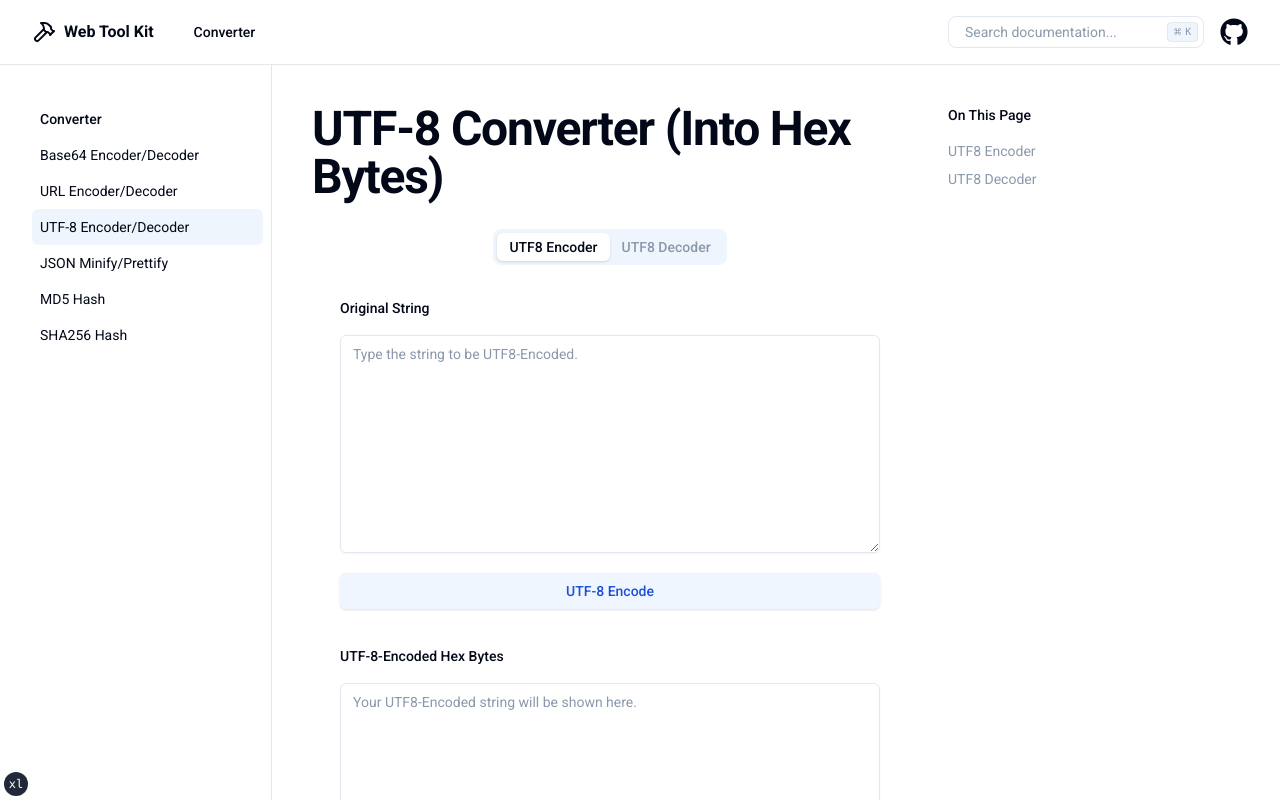
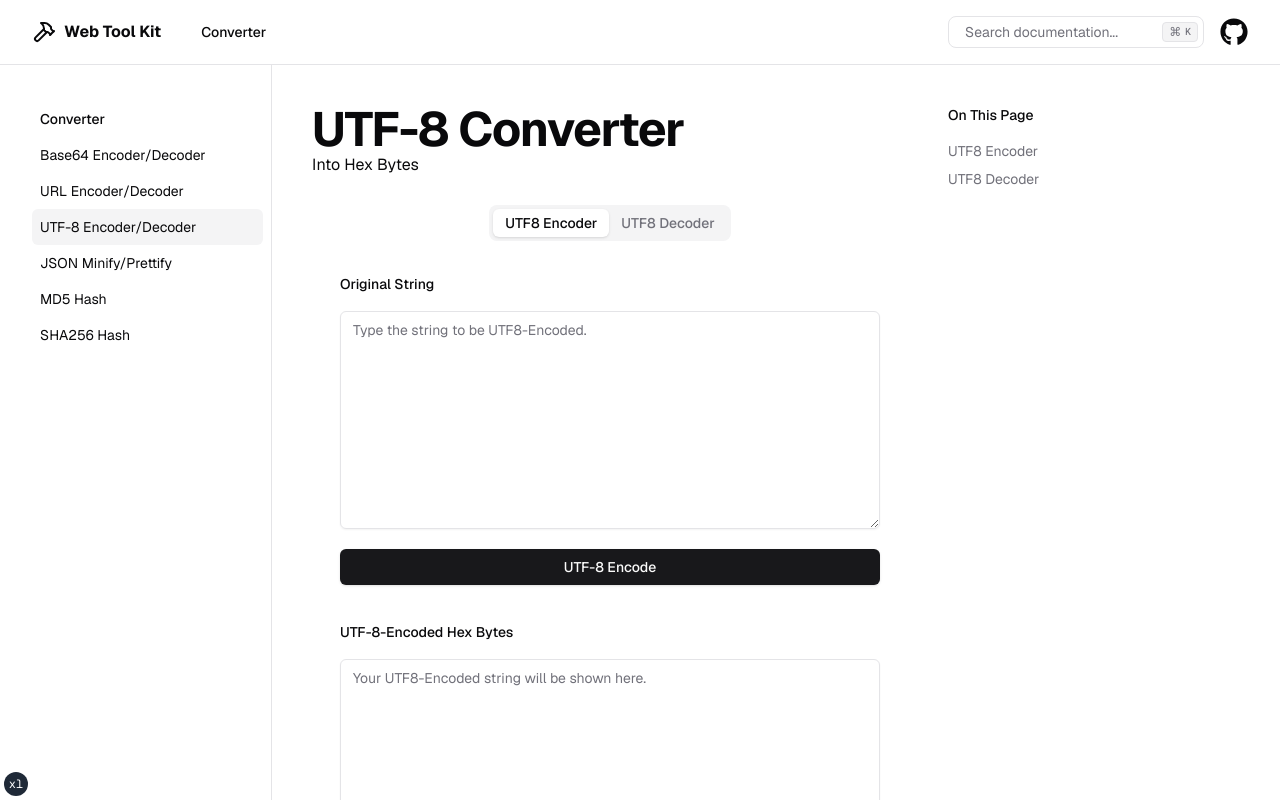
Before and after one commit to SiAce/web-toolkit, a Next.js app: page /converter/utf-8 in a window 1280 px wide. Shown: the top 800 px of the page. Built offline with nearby package versions, Linux system fonts and the light colour scheme.

Commit message:
Change font to Geist

```diff
--- a/package.json
+++ b/package.json
@@ -22,6 +22,7 @@
     "class-variance-authority": "^0.7.0",
     "clsx": "^2.1.0",
     "cmdk": "^0.2.1",
+    "geist": "^1.2.2",
     "lucide-react": "^0.316.0",
     "next": "14.1.0",
     "next-themes": "^0.2.1",
--- a/src/app/converter/utf-8/page.tsx
+++ b/src/app/converter/utf-8/page.tsx
@@ -8,8 +8,9 @@
     <main className="relative py-6 lg:gap-10 lg:py-10 xl:grid xl:grid-cols-[1fr_300px]">
       <div className="mx-auto w-full min-w-0">
         <h1 className="scroll-m-20 text-4xl font-bold tracking-tight lg:text-5xl">
-          UTF-8 Converter (Into Hex Bytes)
+          UTF-8 Converter
         </h1>
+        <h2 className="">Into Hex Bytes</h2>
         <TabbedConverter
           items={[
             { name: "UTF8 Encoder", element: <UTF8Encoder /> },
--- a/src/app/globals.css
+++ b/src/app/globals.css
@@ -5,64 +5,47 @@
 @layer base {
   :root {
     --background: 0 0% 100%;
-    --foreground: 222.2 84% 4.9%;
-
+    --foreground: 240 10% 3.9%;
     --card: 0 0% 100%;
-    --card-foreground: 222.2 84% 4.9%;
-
+    --card-foreground: 240 10% 3.9%;
     --popover: 0 0% 100%;
-    --popover-foreground: 222.2 84% 4.9%;
-
-    --primary: 214, 100%, 97%;
-    --primary-foreground: 224, 76%, 48%;
-
-    --secondary: 210 40% 96.1%;
-    --secondary-foreground: 222.2 47.4% 11.2%;
-
-    --muted: 210 70% 96.1%;
-    --muted-foreground: 215.4 16.3% 60.9%;
-
-    --accent: 210 40% 96.1%;
-    --accent-foreground: 222.2 47.4% 11.2%;
-
-    --destructive: 0 84.2% 60.2%;
-    --destructive-foreground: 210 40% 98%;
-
-    --border: 220, 13%, 91%;
-    --input: 214.3 31.8% 91.4%;
-    --ring: 220, 13%, 91%;
-
+    --popover-foreground: 240 10% 3.9%;
+    --primary: 240 5.9% 10%;
+    --primary-foreground: 0 0% 98%;
+    --secondary: 240 4.8% 95.9%;
+    --secondary-foreground: 240 5.9% 10%;
+    --muted: 240 4.8% 95.9%;
+    --muted-foreground: 240 3.8% 46.1%;
+    --accent: 240 4.8% 95.9%;
+    --accent-foreground: 240 5.9% 10%;
+    --destructive: 0 72.22% 50.59%;
+    --destructive-foreground: 0 0% 98%;
+    --border: 240 5.9% 90%;
+    --input: 240 5.9% 90%;
+    --ring: 240 5% 64.9%;
     --radius: 0.5rem;
   }
 
   .dark {
-    --background: 222.2 84% 4.9%;
-    --foreground: 210 40% 98%;
-
-    --card: 222.2 84% 4.9%;
-    --card-foreground: 210 40% 98%;
-
-    --popover: 222.2 84% 4.9%;
-    --popover-foreground: 210 40% 98%;
-
-    --primary: 210 40% 98%;
-    --primary-foreground: 222.2 47.4% 11.2%;
-
-    --secondary: 217.2 32.6% 17.5%;
-    --secondary-foreground: 210 40% 98%;
-
-    --muted: 217.2 32.6% 17.5%;
-    --muted-foreground: 215 20.2% 65.1%;
-
-    --accent: 217.2 32.6% 17.5%;
-    --accent-foreground: 210 40% 98%;
-
+    --background: 240 10% 3.9%;
+    --foreground: 0 0% 98%;
+    --card: 240 10% 3.9%;
+    --card-foreground: 0 0% 98%;
+    --popover: 240 10% 3.9%;
+    --popover-foreground: 0 0% 98%;
+    --primary: 0 0% 98%;
+    --primary-foreground: 240 5.9% 10%;
+    --secondary: 240 3.7% 15.9%;
+    --secondary-foreground: 0 0% 98%;
+    --muted: 240 3.7% 15.9%;
+    --muted-foreground: 240 5% 64.9%;
+    --accent: 240 3.7% 15.9%;
+    --accent-foreground: 0 0% 98%;
     --destructive: 0 62.8% 30.6%;
-    --destructive-foreground: 210 40% 98%;
-
-    --border: 217.2 32.6% 17.5%;
-    --input: 217.2 32.6% 17.5%;
-    --ring: 212.7 26.8% 83.9%;
+    --destructive-foreground: 0 85.7% 97.3%;
+    --border: 240 3.7% 15.9%;
+    --input: 240 3.7% 15.9%;
+    --ring: 240 4.9% 83.9%;
   }
 }
 
@@ -70,6 +53,7 @@
   * {
     @apply border-border;
   }
+
   body {
     @apply bg-background text-foreground;
   }
--- a/src/app/layout.tsx
+++ b/src/app/layout.tsx
@@ -1,7 +1,8 @@
 import { Analytics } from "@vercel/analytics/react";
 import { SpeedInsights } from "@vercel/speed-insights/next";
 import type { Metadata } from "next";
-import { Roboto as FontSans } from "next/font/google"
+import { GeistSans } from "geist/font/sans"
+import { GeistMono } from 'geist/font/mono'
 
 import "./globals.css";
 import { ThemeProvider } from "@/components/theme-provider";
@@ -9,11 +10,6 @@
 import { Toaster } from "@/components/ui/toaster";
 import { cn } from "@/lib/utils";
 
-const fontSans = FontSans({
-  subsets: ["latin"],
-  weight: ["100", "300", "400", "500", "700", "900"],
-  variable: "--font-sans",
-})
 
 export const metadata: Metadata = {
   title: "Web Tool Kit",
@@ -36,7 +32,8 @@
       </head>
       <body className={cn(
         "min-h-screen bg-background font-sans antialiased",
-        fontSans.variable
+        GeistSans.variable,
+        GeistMono.variable
       )}>
         <ThemeProvider attribute="class" defaultTheme="system" enableSystem>
           {children}
--- a/tailwind.config.ts
+++ b/tailwind.config.ts
@@ -1,4 +1,6 @@
 import type { Config } from "tailwindcss"
+import { fontFamily } from "tailwindcss/defaultTheme";
+
 
 const config = {
   darkMode: ["class"],
@@ -7,7 +9,7 @@
     './components/**/*.{ts,tsx}',
     './app/**/*.{ts,tsx}',
     './src/**/*.{ts,tsx}',
-	],
+  ],
   prefix: "",
   theme: {
     container: {
@@ -19,7 +21,8 @@
     },
     extend: {
       fontFamily: {
-        sans: ["var(--font-sans)"],
+        sans: ['var(--font-geist-sans)'],
+        mono: ['var(--font-geist-mono)'],
       },
       colors: {
         border: "hsl(var(--border))",
```
Also changed, not shown: 1 other file (tests, documents, lock files or other folders).
